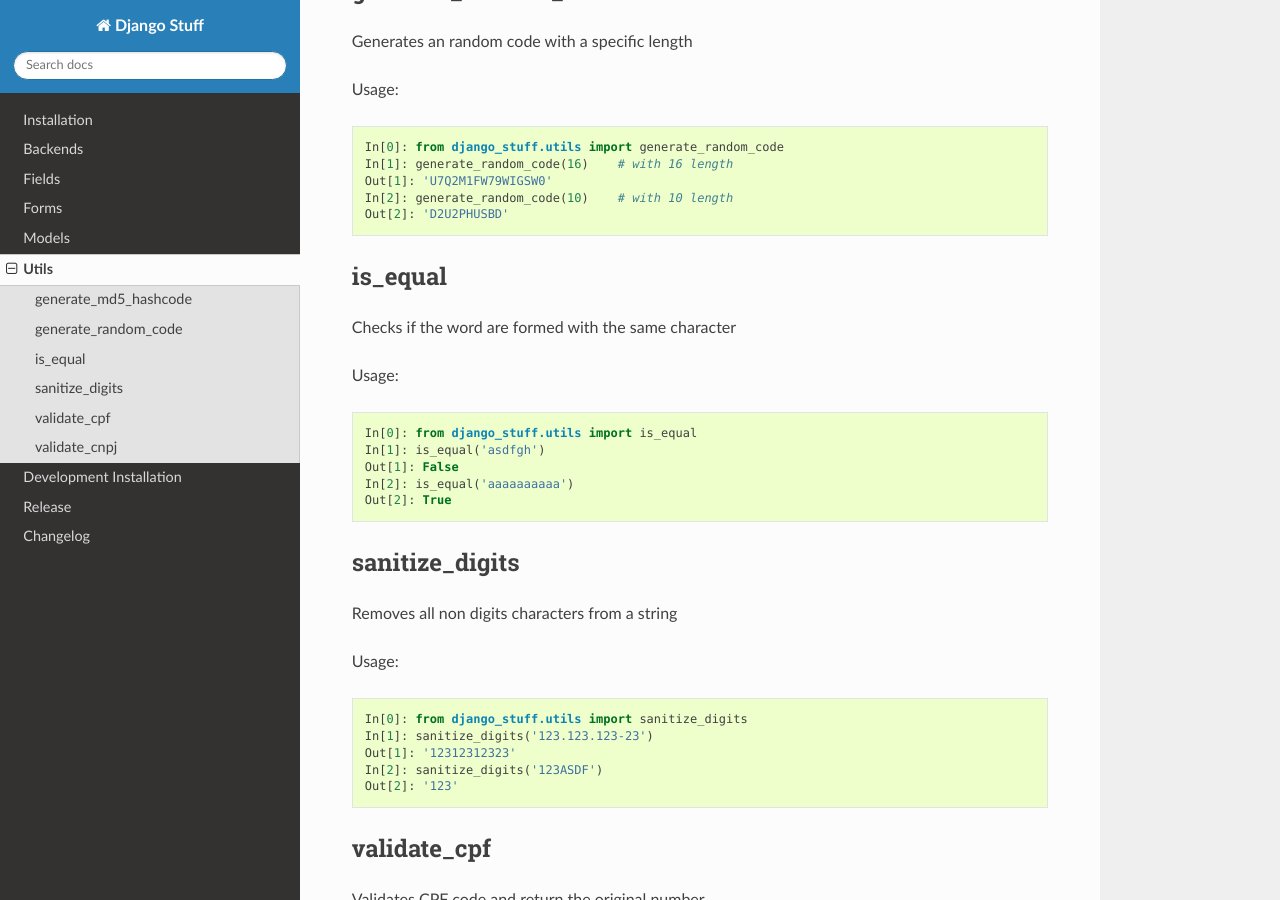
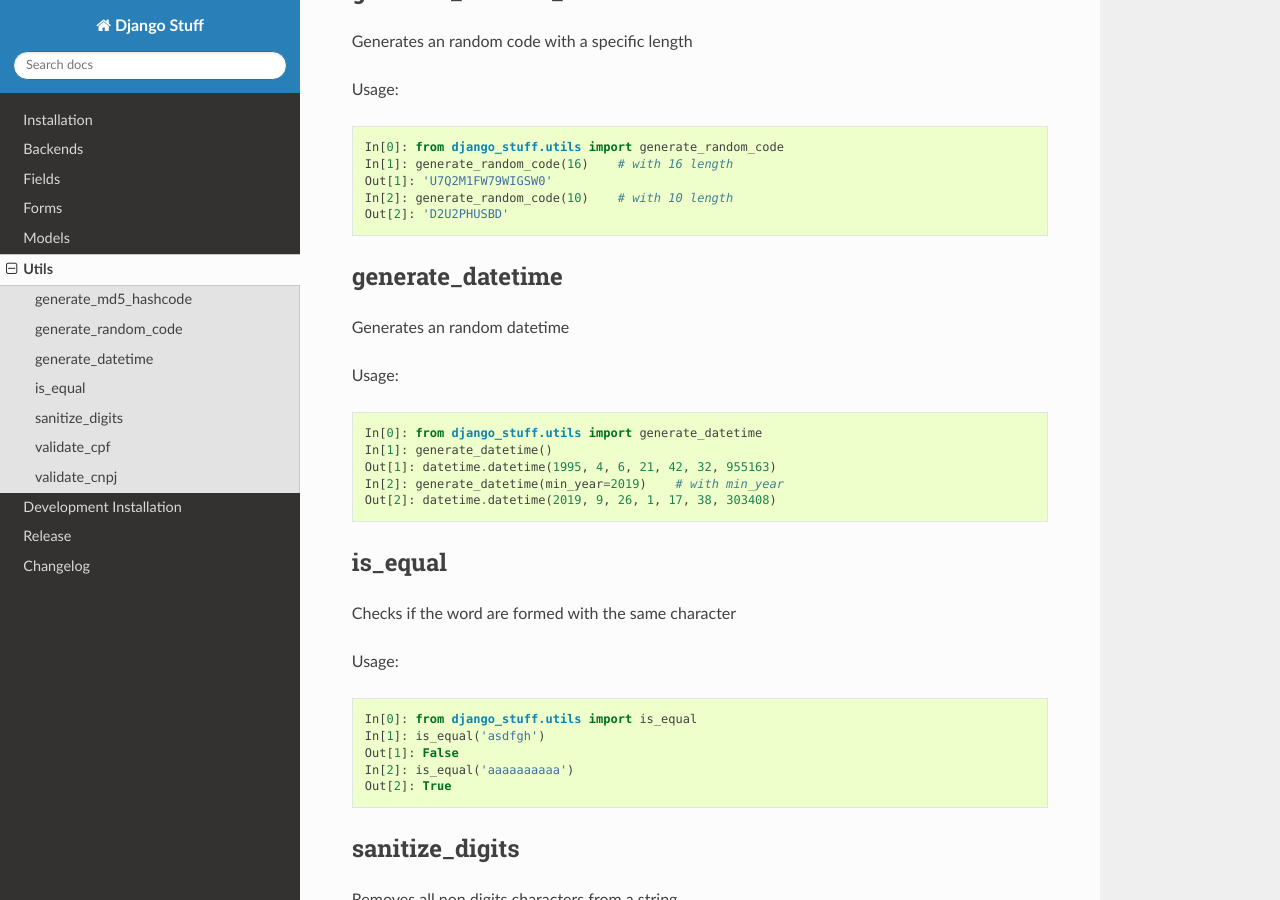
Before and after one commit to rhenter/django-stuff, a Sphinx documentation site: the page built from docs/source/utils.rst, in a window 1280 px wide and 900 px high, scrolled down 438 px. Built offline with Sphinx 7.4.7 and the Read the Docs theme 2.0.0, drawn with Linux system fonts in a browser that asks for light colours; the version number could not be read and is left out.

Commit message:
Generates an random datetime

```diff
--- a/docs/source/utils.rst
+++ b/docs/source/utils.rst
@@ -29,6 +29,21 @@ Usage:
     Out[1]: 'U7Q2M1FW79WIGSW0'
     In[2]: generate_random_code(10)    # with 10 length
     Out[2]: 'D2U2PHUSBD'
+
+generate_datetime
+--------------------
+
+Generates an random datetime
+
+Usage:
+
+.. code-block:: python
+
+    In[0]: from django_stuff.utils import generate_datetime
+    In[1]: generate_datetime()
+    Out[1]: datetime.datetime(1995, 4, 6, 21, 42, 32, 955163)
+    In[2]: generate_datetime(min_year=2019)    # with min_year
+    Out[2]: datetime.datetime(2019, 9, 26, 1, 17, 38, 303408)
 
 is_equal
 --------
```
Also changed, not shown: 1 other file.
